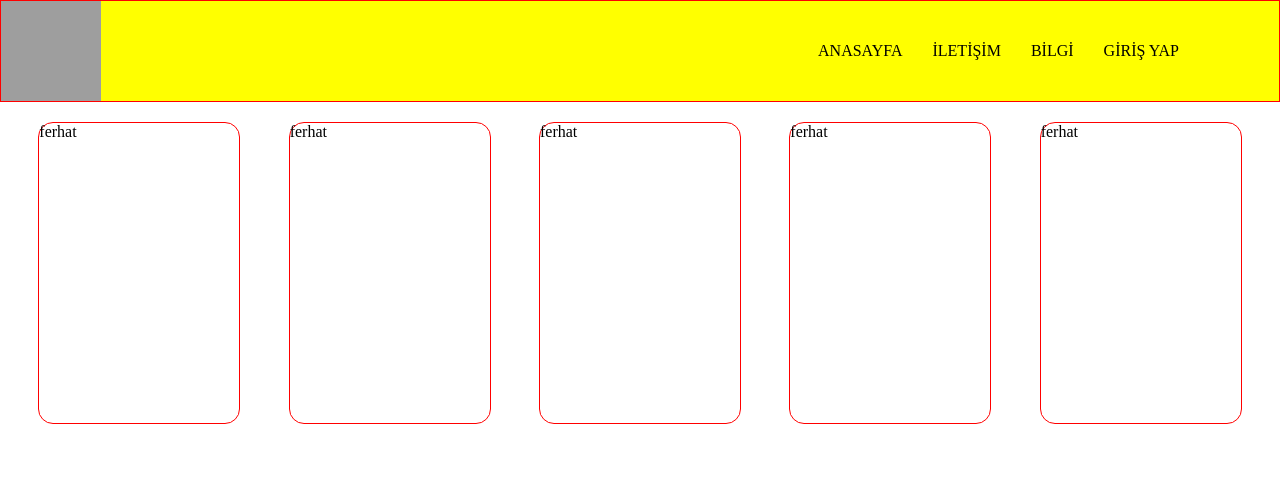
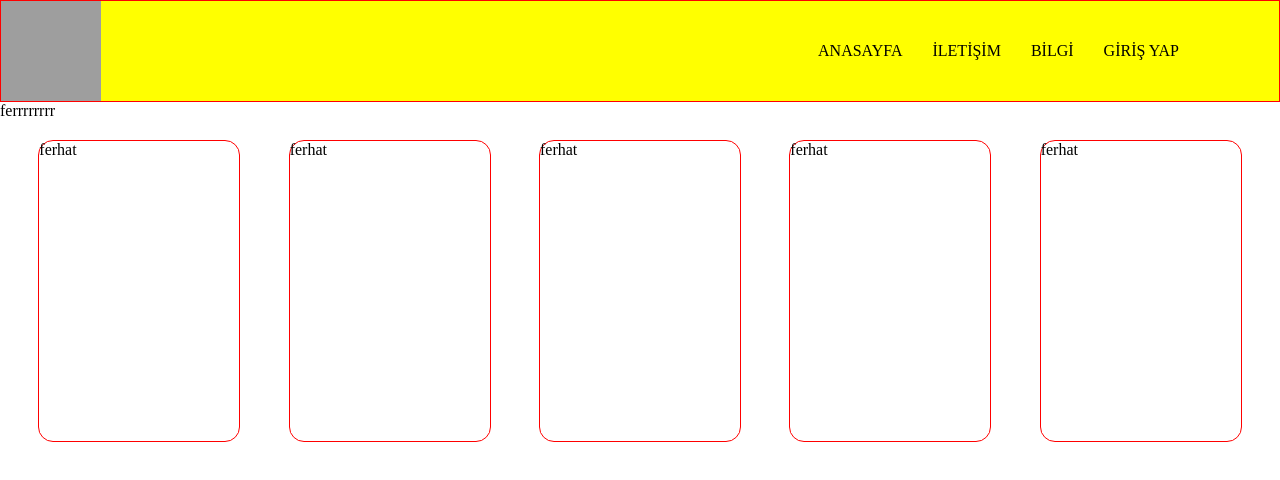
Before and after one commit to FerhatSezgin/react, a React (Vite) app: page / in a window 1280 px wide. Shown: the top 480 px of the page. Built offline with nearby package versions, Linux system fonts and the light colour scheme; grey boxes are pictures that could not be loaded.

Commit message:
feat: Create initial App component, integrating Header and Cards.

```diff
--- a/src/App.jsx
+++ b/src/App.jsx
@@ -5,6 +5,7 @@ const App = () => {
   return (
     <div>
    <Header/>
+   ferrrrrrrr
    <Cards/>
     </div>
   )
```
